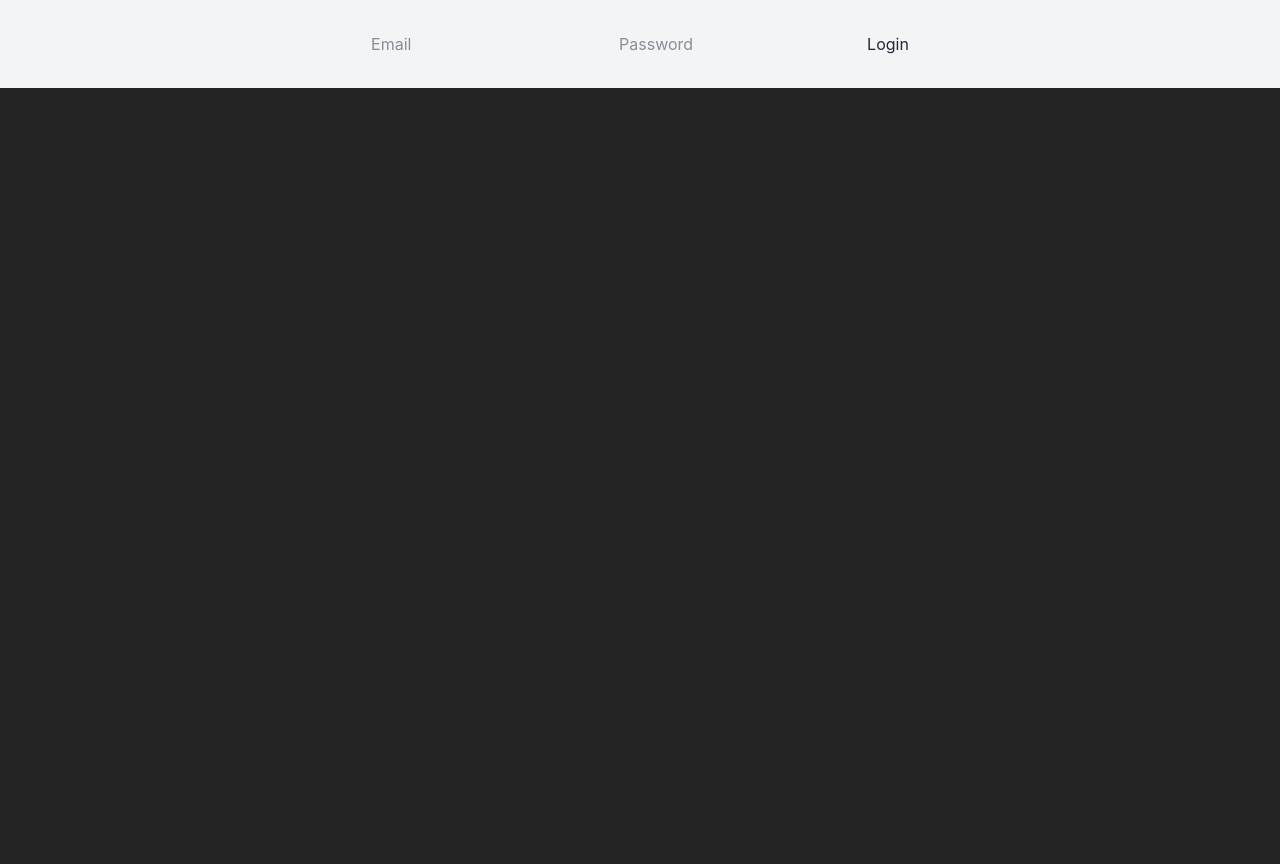
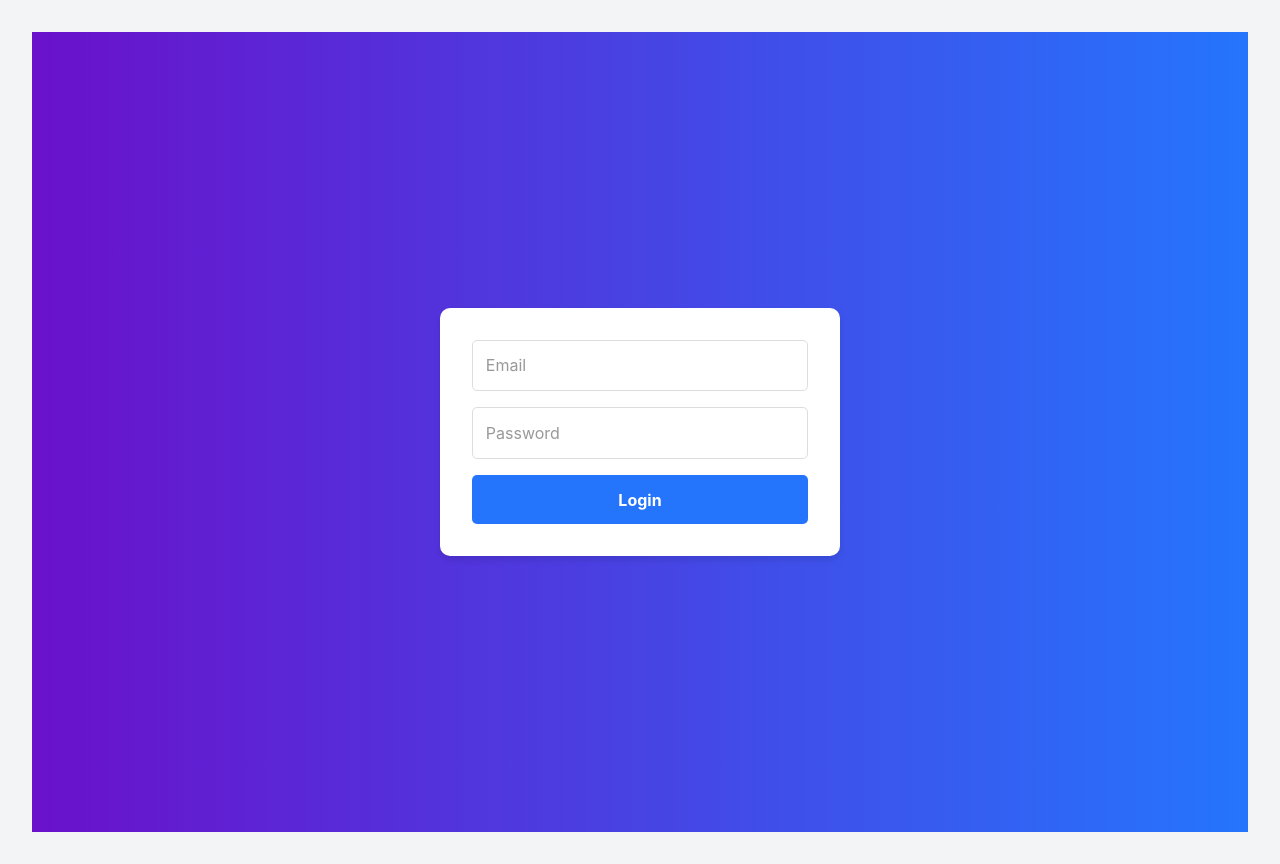
Before and after one commit to behnammby/todo-frontend, a React (Vite) app: page /login in a window 1280 px wide. Before the commit the page ends 800 px from the top, so only its background shows below. Built offline with nearby package versions, Linux system fonts and the light colour scheme.

Commit message:
Style added to login and register

```diff
--- /dev/null
+++ b/src/components/auth/Login.module.css
@@ -0,0 +1,70 @@
+.login-container {
+  display: flex;
+  flex-direction: column;
+  align-items: center;
+  justify-content: center;
+  height: 100vh;
+  background: linear-gradient(to right, #6a11cb, #2575fc);
+  color: #fff;
+}
+
+.login-form {
+  background: #ffffff;
+  padding: 2rem;
+  border-radius: 10px;
+  box-shadow: 0px 4px 6px rgba(0, 0, 0, 0.1);
+  width: 100%;
+  max-width: 400px;
+  display: flex;
+  flex-direction: column;
+  gap: 1rem;
+  color: #333;
+}
+
+.login-form h2 {
+  text-align: center;
+  margin-bottom: 1rem;
+  font-size: 1.5rem;
+}
+
+.login-form label {
+  font-size: 0.9rem;
+  font-weight: bold;
+}
+
+.login-form input {
+  padding: 0.8rem;
+  border: 1px solid #ddd;
+  border-radius: 5px;
+  font-size: 1rem;
+}
+
+.login-form button {
+  padding: 0.8rem;
+  background: #2575fc;
+  color: #fff;
+  font-size: 1rem;
+  border: none;
+  border-radius: 5px;
+  cursor: pointer;
+  font-weight: bold;
+}
+
+.login-form button:hover {
+  background: #6a11cb;
+}
+
+.login-form p {
+  font-size: 0.9rem;
+  text-align: center;
+}
+
+.login-form a {
+  color: #2575fc;
+  text-decoration: none;
+  font-weight: bold;
+}
+
+.login-form a:hover {
+  text-decoration: underline;
+}
--- a/src/components/auth/Login.tsx
+++ b/src/components/auth/Login.tsx
@@ -1,6 +1,7 @@
 import { useForm } from "react-hook-form";
 import { useAuth } from "../../context/AuthProvider";
 import api from "../../services/api";
+import styles from "./Login.module.css";
 
 interface LoginForm {
   email: string;
@@ -21,7 +22,8 @@ export function Login() {
   }
 
   return (
-    <form onSubmit={handleSubmit(onSubmit)}>
+    <div className={styles["login-container"]}>
+      <form className={styles["login-form"]} onSubmit={handleSubmit(onSubmit)}>
         <input {...register("email")} placeholder="Email" required />
 
         <input
@@ -33,5 +35,6 @@ export function Login() {
 
         <button type="submit">Login</button>
       </form>
+    </div>
   );
 }
--- /dev/null
+++ b/src/components/auth/Register.module.css
@@ -0,0 +1,70 @@
+.register-container {
+  display: flex;
+  flex-direction: column;
+  align-items: center;
+  justify-content: center;
+  height: 100vh;
+  background: linear-gradient(to right, #ff7e5f, #feb47b);
+  color: #fff;
+}
+
+.register-form {
+  background: #ffffff;
+  padding: 2rem;
+  border-radius: 10px;
+  box-shadow: 0px 4px 6px rgba(0, 0, 0, 0.1);
+  width: 100%;
+  max-width: 400px;
+  display: flex;
+  flex-direction: column;
+  gap: 1rem;
+  color: #333;
+}
+
+.register-form h2 {
+  text-align: center;
+  margin-bottom: 1rem;
+  font-size: 1.5rem;
+}
+
+.register-form label {
+  font-size: 0.9rem;
+  font-weight: bold;
+}
+
+.register-form input {
+  padding: 0.8rem;
+  border: 1px solid #ddd;
+  border-radius: 5px;
+  font-size: 1rem;
+}
+
+.register-form button {
+  padding: 0.8rem;
+  background: #ff7e5f;
+  color: #fff;
+  font-size: 1rem;
+  border: none;
+  border-radius: 5px;
+  cursor: pointer;
+  font-weight: bold;
+}
+
+.register-form button:hover {
+  background: #feb47b;
+}
+
+.register-form p {
+  font-size: 0.9rem;
+  text-align: center;
+}
+
+.register-form a {
+  color: #ff7e5f;
+  text-decoration: none;
+  font-weight: bold;
+}
+
+.register-form a:hover {
+  text-decoration: underline;
+}
--- a/src/components/auth/Register.tsx
+++ b/src/components/auth/Register.tsx
@@ -1,5 +1,6 @@
 import { useForm } from "react-hook-form";
 import api from "../../services/api";
+import styles from "./Register.module.css";
 
 interface RegisterForm {
   username: string;
@@ -20,7 +21,11 @@ export function Register() {
   }
 
   return (
-    <form onSubmit={handleSubmit(onSubmit)}>
+    <div className={styles["register-container"]}>
+      <form
+        className={styles["register-form"]}
+        onSubmit={handleSubmit(onSubmit)}
+      >
         <input {...register("username")} placeholder="Username" required />
 
         <input {...register("email")} placeholder="Email" required />
@@ -34,5 +39,6 @@ export function Register() {
 
         <button type="submit">Register</button>
       </form>
+    </div>
   );
 }
```
Lines whose indentation alone changed are shown as unchanged.
